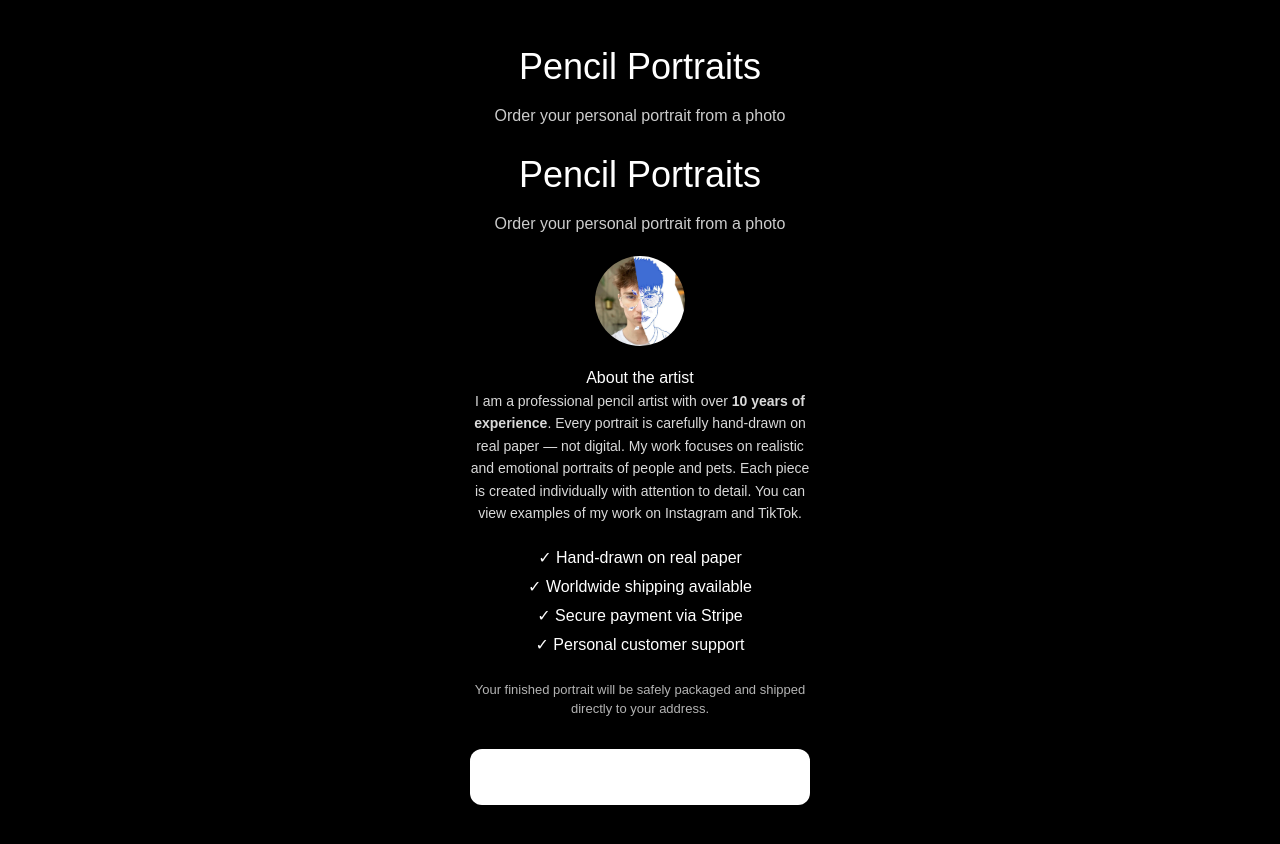
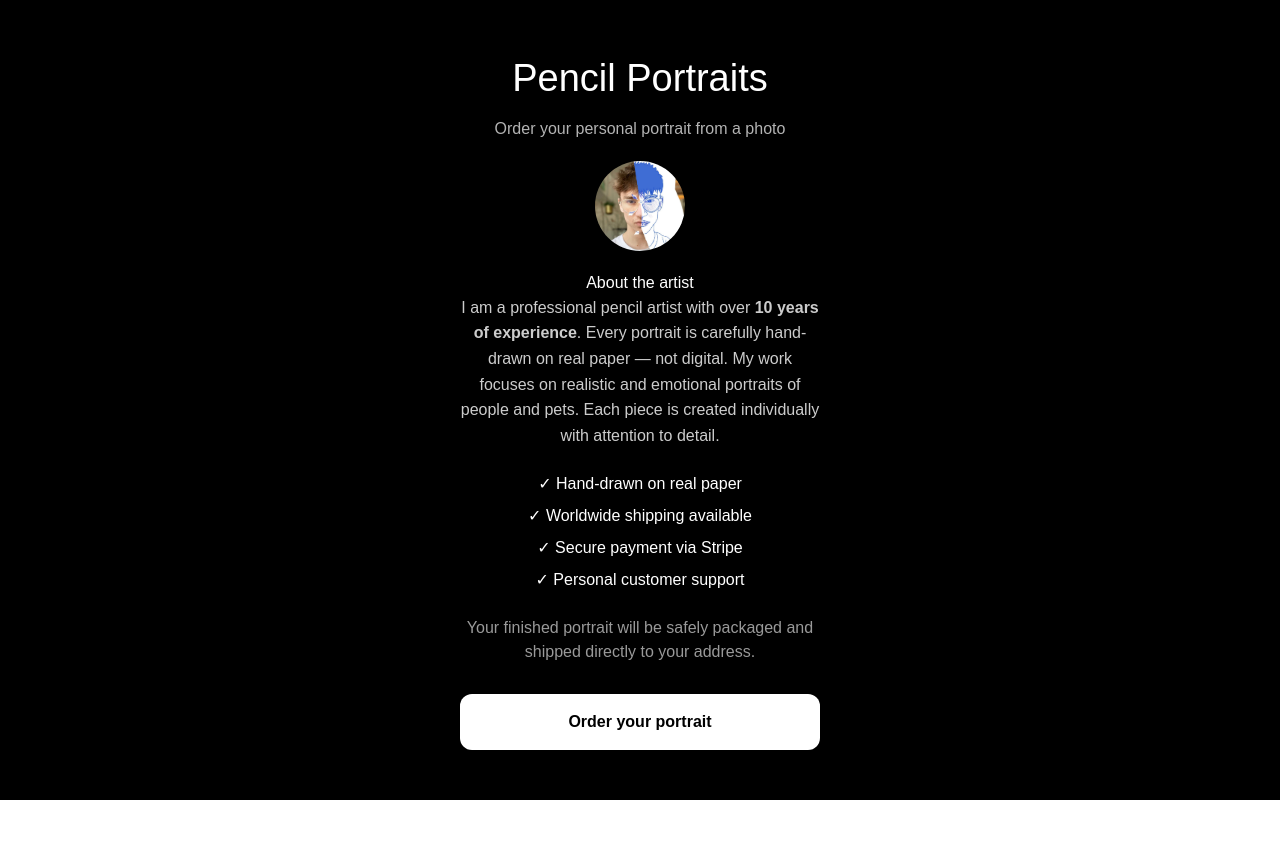
Before and after one commit to sainaimark-star/sainai, a Next.js app: page / in a window 1280 px wide. After the commit the page ends 800 px from the top, so only its background shows below. Built offline with nearby package versions, Linux system fonts and the light colour scheme.

Commit message:
Add files via upload

```diff
--- a/src/app/page.js
+++ b/src/app/page.js
@@ -1,13 +1,15 @@
 "use client";
 
+import { useRouter } from "next/navigation";
+
 export default function Home() {
+  const router = useRouter();
+
   return (
     <div style={page}>
       <div style={card}>
+        <h1 style={title}>Pencil Portraits</h1>
 
-        <h1 style={title}>Pencil Portraits</h1>
-        <p style={subtitle}>Order your personal portrait from a photo</p>
-<h1 style={title}>Pencil Portraits</h1>
         <p style={subtitle}>Order your personal portrait from a photo</p>
 
         <img
@@ -29,13 +31,12 @@ export default function Home() {
           Every portrait is carefully hand-drawn on real paper — not digital.
           My work focuses on realistic and emotional portraits of people and pets.
           Each piece is created individually with attention to detail.
-          You can view examples of my work on Instagram and TikTok.
         </p>
 
-        <div style={list}>
-          ✓ Hand-drawn on real paper<br/>
-          ✓ Worldwide shipping available<br/>
-          ✓ Secure payment via Stripe<br/>
+        <div style={checks}>
+          ✓ Hand-drawn on real paper<br />
+          ✓ Worldwide shipping available<br />
+          ✓ Secure payment via Stripe<br />
           ✓ Personal customer support
         </div>
 
@@ -43,10 +44,9 @@ export default function Home() {
           Your finished portrait will be safely packaged and shipped directly to your address.
         </p>
 
-        <button style={button} onClick={() => window.location.href="/order"}>
+        <button style={button} onClick={() => router.push("/order")}>
           Order your portrait
         </button>
-
       </div>
     </div>
   );
@@ -64,53 +64,44 @@ const page = {
 
 const card = {
   maxWidth: 420,
-  padding: 40,
+  padding: 30,
+  color: "white",
   textAlign: "center",
-  color: "white",
 };
 
 const title = {
-  fontSize: 36,
+  fontSize: 38,
   marginBottom: 10,
 };
 
 const subtitle = {
-  opacity: 0.8,
-  marginBottom: 20,
-};
-
-const avatar = {
-  width: 120,
-  height: 120,
-  borderRadius: "50%",
-  margin: "20px auto",
-  objectFit: "cover",
+  opacity: 0.7,
 };
 
 const text = {
-  fontSize: 14,
-  lineHeight: "1.6",
-  opacity: 0.85,
+  opacity: 0.8,
+  lineHeight: 1.6,
 };
 
-const list = {
+const checks = {
   marginTop: 20,
-  lineHeight: "1.8",
+  lineHeight: 2,
 };
 
 const footer = {
   marginTop: 20,
-  fontSize: 13,
-  opacity: 0.7,
+  opacity: 0.6,
 };
 
 const button = {
   marginTop: 30,
   width: "100%",
   padding: 16,
-  fontSize: 16,
   background: "white",
+  color: "black",
   border: "none",
   borderRadius: 12,
+  fontSize: 16,
+  fontWeight: "bold",
   cursor: "pointer",
 };
```
Lines whose indentation alone changed are shown as unchanged.
